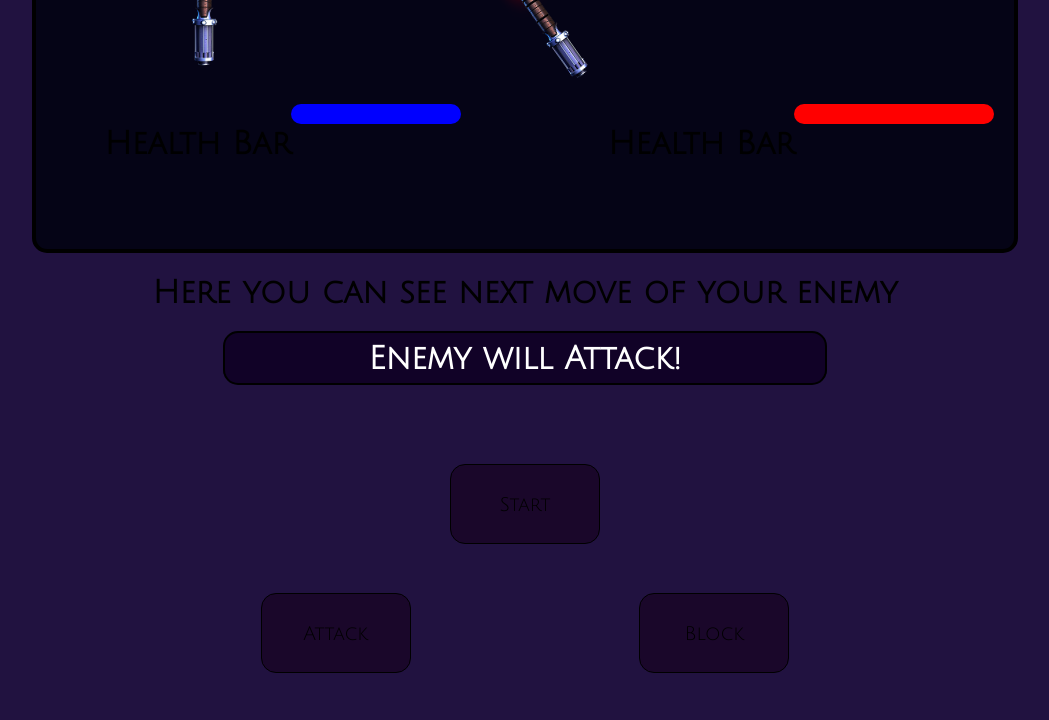
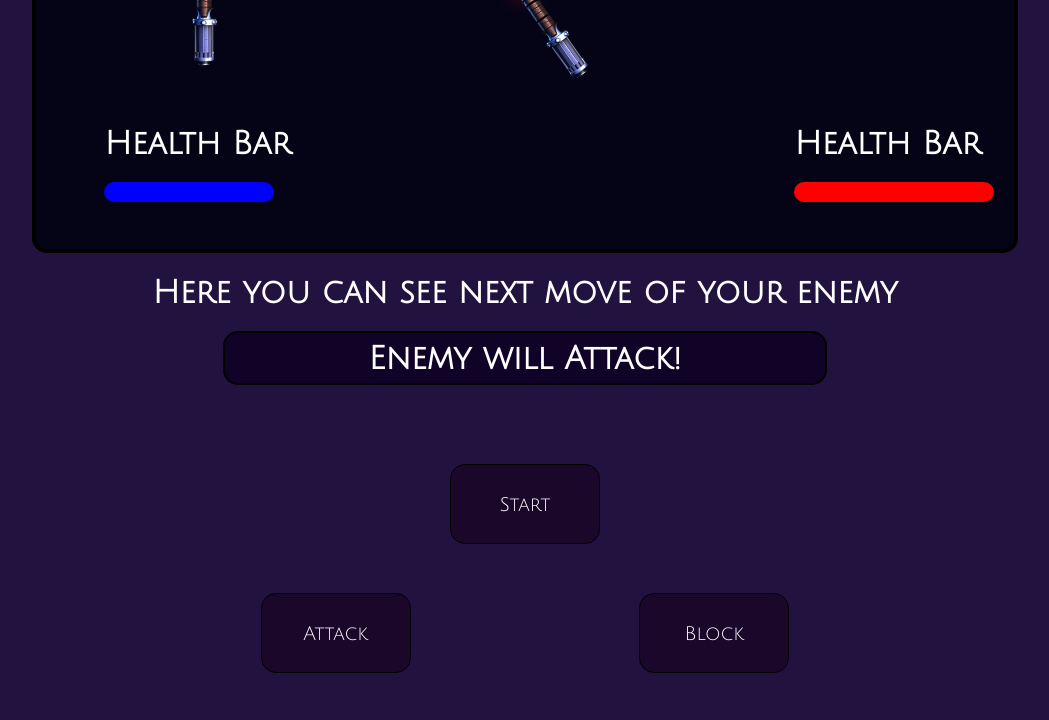
Before and after one commit to FancyCherepahe/kyber_shop, a website: page clash-of-the-light.html in a window 1280 px wide. Both pictures are taken after a click on the button "Start". Shown: the part 643-1363 px from the top of the page, without its empty margins (115-1164 px from the left). Drawn offline with nearby package versions, Linux system fonts and the light colour scheme; a web font is replaced by a local one.

Commit message:
minor fixes

```diff
--- a/clash-of-the-light-script.js
+++ b/clash-of-the-light-script.js
@@ -77,15 +77,17 @@ function startGame() {
         healthBar1.style.width = newWidth + 'px';
 
         setTimeout(() => {
+            cooldown = true;
+        }, 1000);
+
+         setTimeout(() => {
             yourLightsaberBlade.style.animationName = 'none';
         }, 1000);
 
-        setTimeout(() => {
-            cooldown = true;
-        }, 1000);
+
     };
 
-    window.block = function () {
+    window.defent = function () {
         if (!gameRunning) return;
 
         yourLightsaberBlade.style.animationName = 'yourBlock';
--- a/clash-of-the-light.html
+++ b/clash-of-the-light.html
@@ -56,7 +56,7 @@
         <button class="game-button game-button-start info-button-buy" onclick="startGame()">Start</button>
         <div class="game-button-div">
             <button class="game-button info-button-buy" onclick="attack()">Attack</button>
-            <button class="game-button info-button-buy" onclick="block()">Block</button>
+            <button class="game-button info-button-buy" onclick="defent()">Block</button>
         </div>
     </main>
 </body>
--- a/styles.css
+++ b/styles.css
@@ -3,6 +3,7 @@
 *{
     font-family: 'Julius Sans One';
     display: flex;
+    color: white;
 }
 
 header{
@@ -1112,6 +1113,9 @@ ul{
     left: 7%;
 
     text-align: center;
+
+    display: flex;
+    flex-direction: column;
 }
 .health-bar-2{
     position: absolute;
@@ -1119,6 +1123,9 @@ ul{
     right: 2%;
 
     text-align: center;
+
+    display: flex;
+    flex-direction: column;
 }
 
 .health-bar-fill-1{
```
